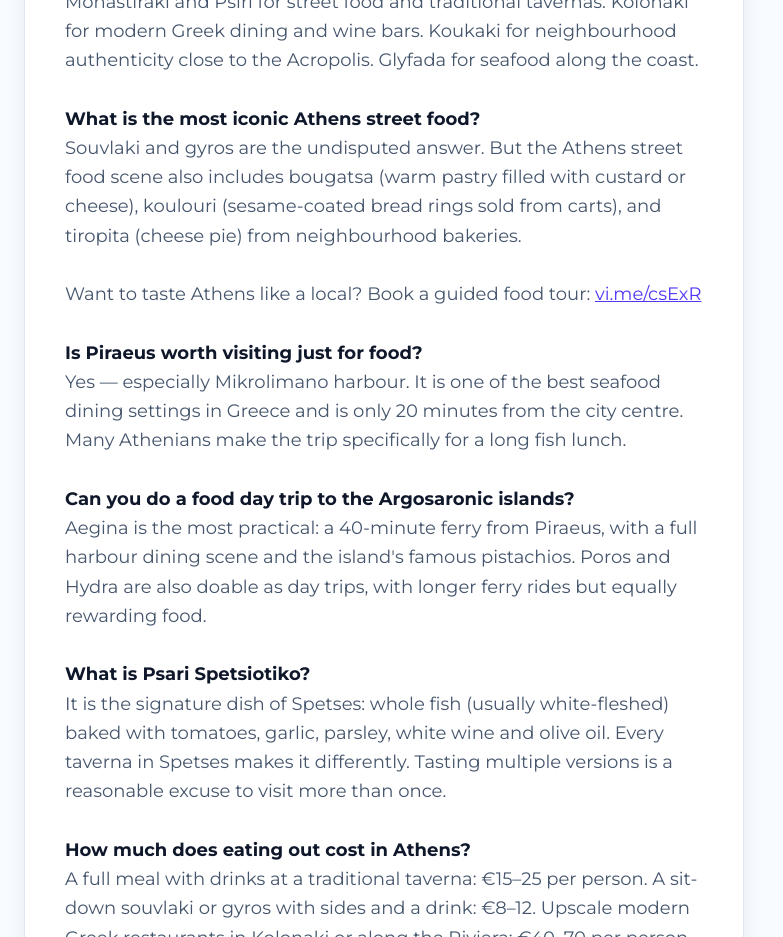
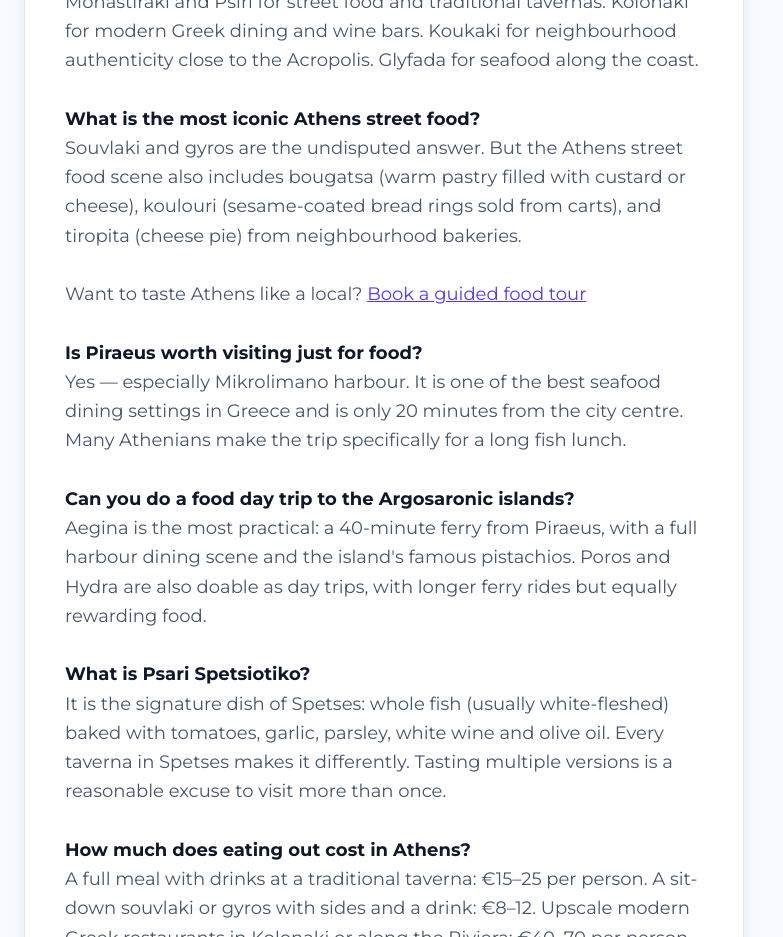
Before and after one commit to xristoskout/forumgreece, a Next.js app: page /en/eat-drink/athens in a window 1280 px wide. Shown: the part 8780-9717 px from the top of the page, without its empty margins (0-783 px from the left). Built offline with nearby package versions, Linux system fonts and the light colour scheme; a web font is replaced by a local one.

Commit message:
Use markdown-style links in eat-drink: clickable text instead of raw URL

```diff
--- a/app/[lang]/eat-drink/[slug]/eat-drink-client.tsx
+++ b/app/[lang]/eat-drink/[slug]/eat-drink-client.tsx
@@ -75,19 +75,19 @@ export default function EatDrinkClient({ item, lang, businesses }: EatDrinkClien
     },
   };
 
-  const renderLink = (text: string, key: number) => {
-    const urlRegex = /(https?:\/\/[^\s]+|(?:vi\.me|bit\.ly|tinyurl\.com)\/[^\s]+)/g;
+  const renderInline = (text: string, key: number) => {
+    const linkRegex = /\[([^\]]+)\]\(([^)]+)\)/g;
     const parts: React.ReactNode[] = [];
     let lastIndex = 0;
     let match;
-    while ((match = urlRegex.exec(text)) !== null) {
+    while ((match = linkRegex.exec(text)) !== null) {
       if (match.index > lastIndex) {
         parts.push(text.slice(lastIndex, match.index));
       }
-      const url = match[0].startsWith('http') ? match[0] : `https://${match[0]}`;
+      const href = match[2].startsWith('http') ? match[2] : `https://${match[2]}`;
       parts.push(
-        <a key={`link-${key}-${match.index}`} href={url} target="_blank" rel="noopener noreferrer" className="text-indigo-600 underline hover:text-indigo-500 transition-colors">
-          {match[0]}
+        <a key={`link-${key}-${match.index}`} href={href} target="_blank" rel="noopener noreferrer" className="text-indigo-600 underline hover:text-indigo-500 transition-colors">
+          {match[1]}
         </a>
       );
       lastIndex = match.index + match[0].length;
@@ -105,7 +105,7 @@ export default function EatDrinkClient({ item, lang, businesses }: EatDrinkClien
       if (part.startsWith('**') && part.endsWith('**')) {
         return <strong key={index} className="text-slate-900 font-bold">{part.slice(2, -2)}</strong>;
       }
-      return <span key={index}>{renderLink(part, index)}</span>;
+      return <span key={index}>{renderInline(part, index)}</span>;
     });
   };
 
```
Also changed, not shown: lib/food-data.ts (+2 -2 lines).
